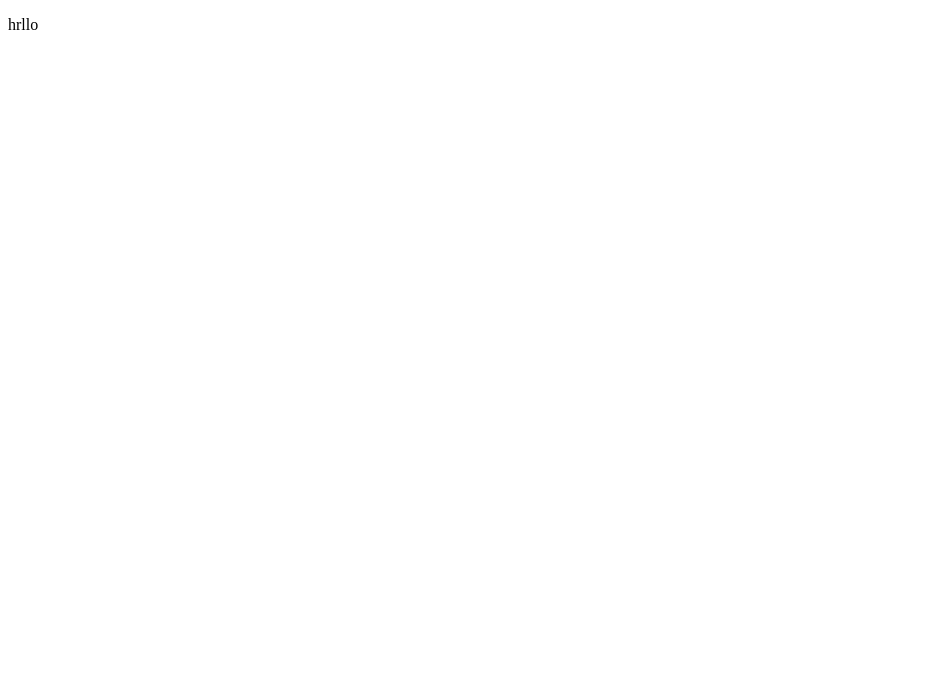
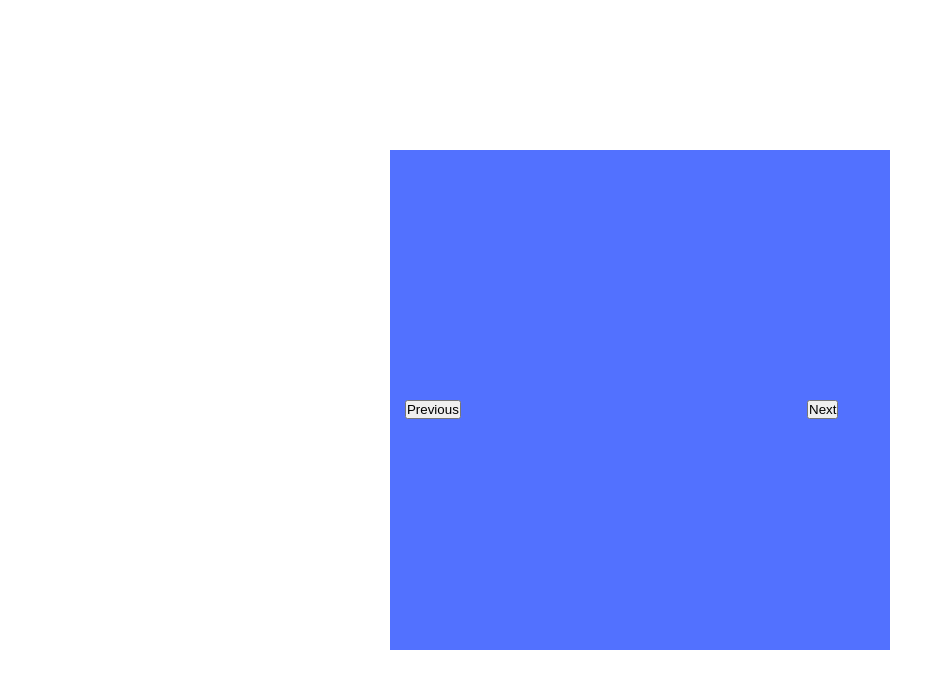
Before and after one commit to Revanthyr/Image-carousel, a website built with webpack: page src/index.html in a window 1280 px wide. Shown: the whole page, without its empty margins (0-945 px from the left). Built offline with nearby package versions, Linux system fonts and the light colour scheme.

Commit message:
Add previous and next buttons

```diff
--- a/src/index.html
+++ b/src/index.html
@@ -1,4 +1,4 @@
-<!DOCTYPE html>
+<!doctype html>
 <html lang="en">
   <head>
     <meta charset="UTF-8" />
@@ -6,7 +6,8 @@
     <title>Whatever the title is supposed to be</title>
   </head>
   <body>
-    <script src="src/index.js"></script>
-    <p>hrllo</p>
+    <div class="frame">
+      <div class="all-images blue"></div>
+    </div>
   </body>
 </html>
--- a/src/index.js
+++ b/src/index.js
@@ -1 +1,56 @@
+import Blue from "./blue-img.png";
+import Red from "./red-img.png";
+import Green from "./green-img.png";
+import "./style.css";
 console.log("HYEYEYEYE");
+const allImages = document.querySelector(".all-images");
+const redImg = new Image();
+const greenImg = new Image();
+const blueImg = new Image();
+blueImg.src = Blue;
+greenImg.src = Green;
+redImg.src = Red;
+
+allImages.appendChild(blueImg);
+allImages.appendChild(greenImg);
+allImages.appendChild(redImg);
+
+const buttonNext = document.createElement("button");
+const buttonPrevious = document.createElement("button");
+const frame = document.querySelector(".frame");
+frame.appendChild(buttonNext);
+frame.appendChild(buttonPrevious);
+buttonNext.textContent = "Next";
+buttonPrevious.textContent = "Previous";
+buttonNext.classList.add("next-btn");
+buttonPrevious.classList.add("previous-btn");
+buttonPrevious.addEventListener("click", handlePreviousClick);
+buttonNext.addEventListener("click", handleNextClick);
+function handlePreviousClick() {
+  if (allImages.classList.contains("blue")) {
+    allImages.classList.remove("blue");
+    allImages.classList.add("red");
+  } else if (allImages.classList.contains("green")) {
+    allImages.classList.remove("green");
+    allImages.classList.add("blue");
+  } else if (allImages.classList.contains("red")) {
+    allImages.classList.remove("red");
+    allImages.classList.add("green");
+  }
+}
+function handleNextClick() {
+  if (allImages.classList.contains("blue")) {
+    allImages.classList.remove("blue");
+    allImages.classList.add("green");
+  } else if (allImages.classList.contains("green")) {
+    allImages.classList.remove("green");
+    allImages.classList.add("red");
+  } else if (allImages.classList.contains("red")) {
+    allImages.classList.remove("red");
+    allImages.classList.add("blue");
+  }
+}
+
+//add two buttons to the sides for next and previous
+// functions : if dzqjdioqjd then add classList etc
+//
--- /dev/null
+++ b/src/style.css
@@ -0,0 +1,47 @@
+* {
+  margin: 0;
+  padding: 0;
+}
+body {
+  height: 100vh;
+  display: flex;
+  justify-content: center;
+  align-items: center;
+}
+.frame {
+  height: 500px;
+  width: 500px;
+  overflow: clip;
+}
+.all-images {
+  height: 500px;
+  overflow: clip;
+  width: 1500px;
+  position: relative;
+  right: 0px;
+}
+.all-images img {
+  height: 500px;
+  width: 500px;
+}
+.blue {
+  right: 0px;
+}
+.green {
+  right: 500px;
+}
+.red {
+  right: 1000px;
+}
+.next-btn {
+  position: absolute;
+  color: black;
+  top: 50%;
+  right: 34.5%;
+}
+.previous-btn {
+  position: absolute;
+  color: black;
+  top: 50%;
+  right: 64%;
+}
```
Also changed, not shown: src/blue-img.png (added), src/green-img.png (added), src/red-img.png (added).
